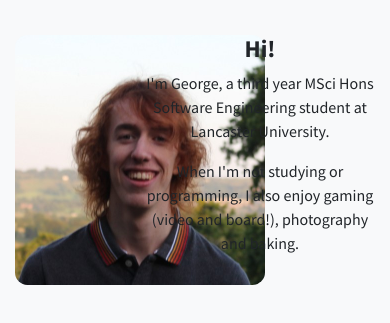
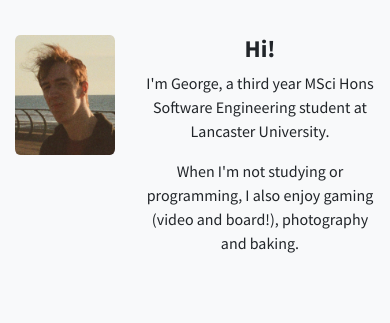
Before and after one commit to Duckmaster/duckmaster.github.io, a plain HTML site: page index.html in a window 390 px wide. Shown: the part 723-1046 px from the top of the page. Drawn offline with Linux system fonts and the light colour scheme.

Commit message:
Added better responsive scaling to image

```diff
--- a/css/style.css
+++ b/css/style.css
@@ -381,3 +381,8 @@ img {
 .bottom-spacing {
   margin-bottom: 30px;
 }
+
+#profile {
+  width: 100%;
+  height: auto;
+}
--- a/index.html
+++ b/index.html
@@ -76,7 +76,7 @@
       </div>
       <div class="row">
         <div class="col-4">
-          <img src="./img/me.jpeg" alt="Headshot of me" width="250" height="250">
+          <img src="./img/me_new.jpeg" alt="Headshot of me" id="profile" width="100%" height="100%">
         </div>
         <div class="col-8">
           <h4>Hi!</h4>
```
